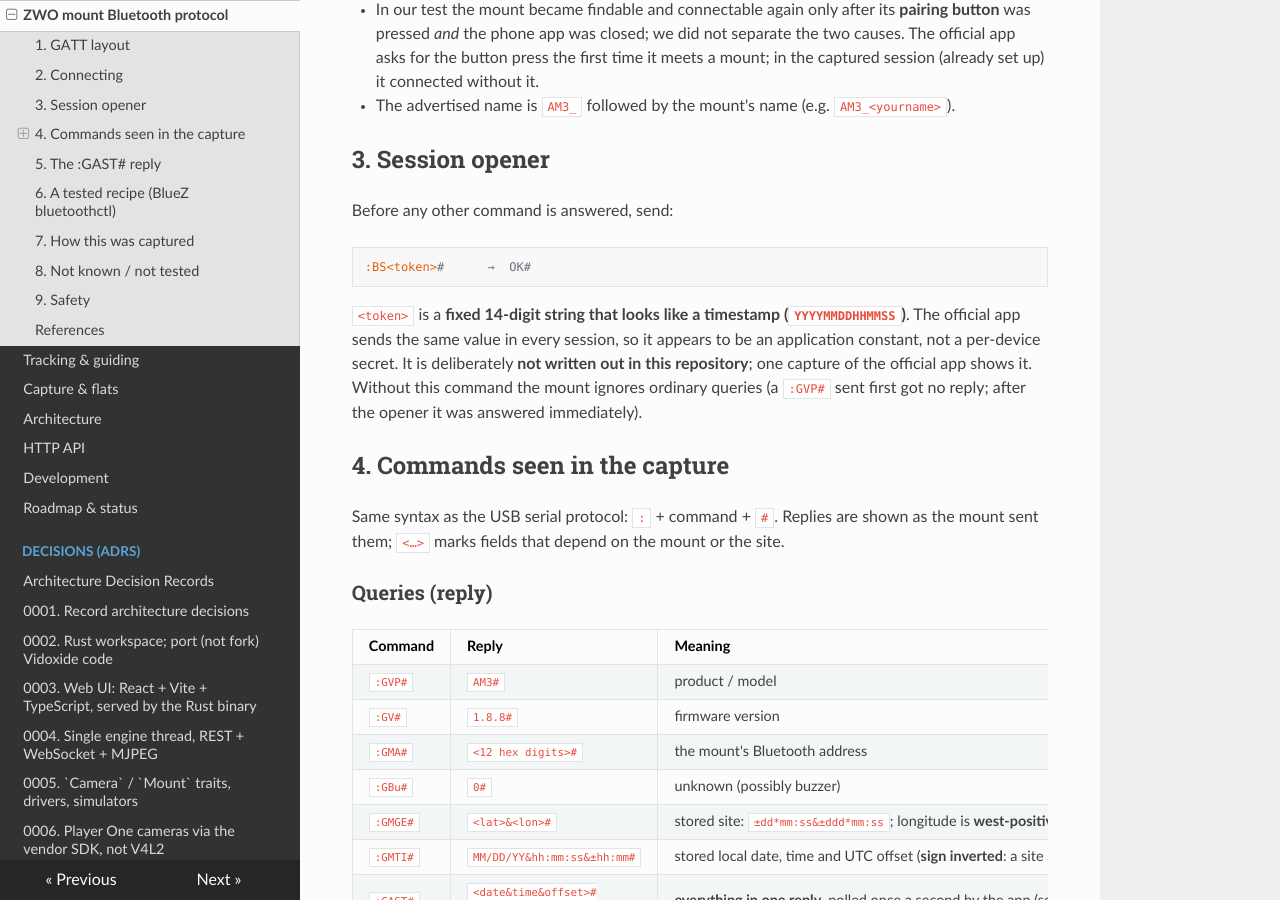
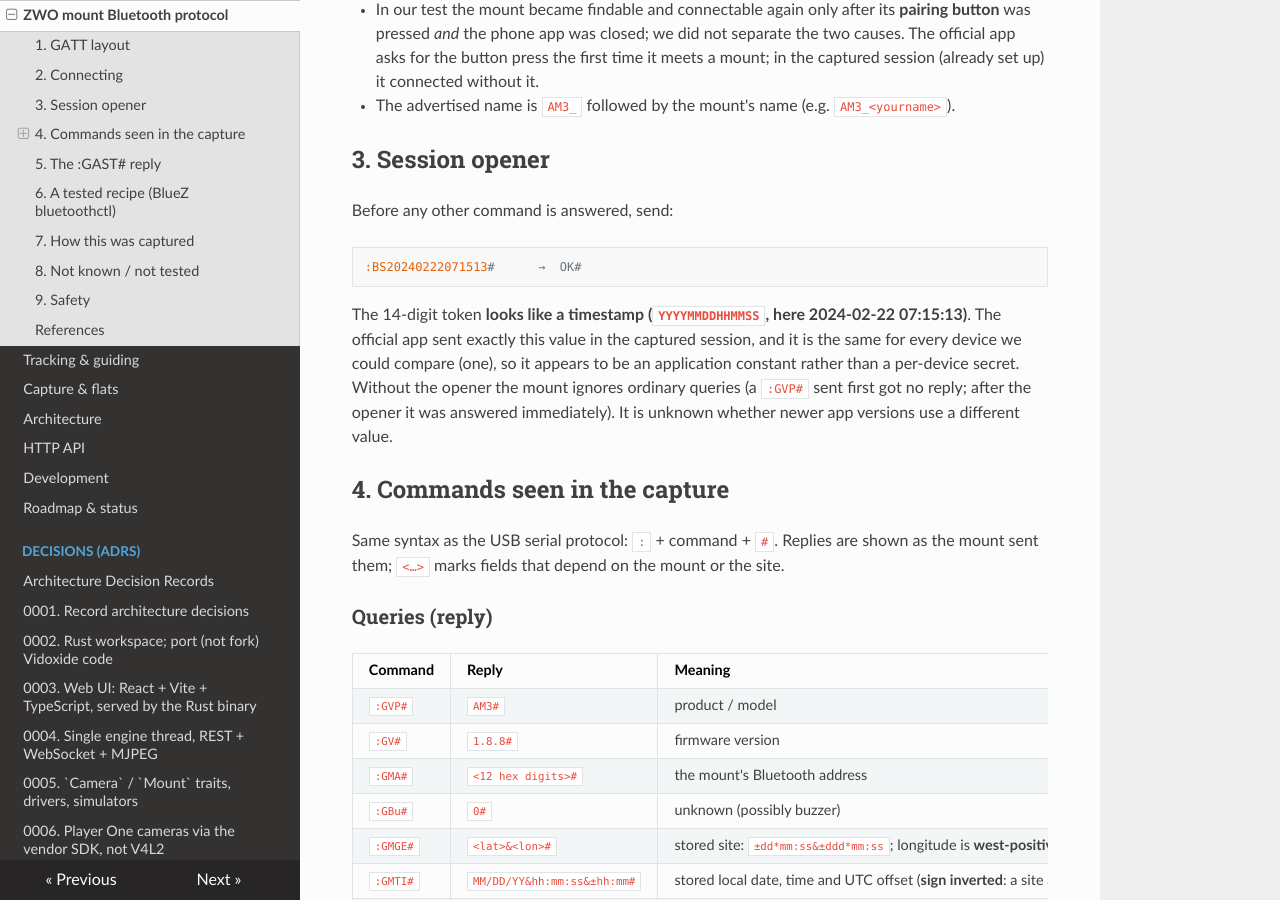
Before and after one commit to ddompe/rustflare, an MkDocs documentation site: the page built from docs/zwo-ble-protocol.md, in a window 1280 px wide and 900 px high, scrolled down 1399 px. Built offline with MkDocs 1.6.1, drawn with Linux system fonts in a browser that asks for light colours; nearby versions of some CDN libraries; some of the changed text lies outside the part shown.

Commit message:
ZWO BLE protocol doc: state the session opener value seen in the official app
Co-Authored-By: Claude Sonnet 5.5 <noreply@anthropic.com>

````diff
--- a/docs/zwo-ble-protocol.md
+++ b/docs/zwo-ble-protocol.md
@@ -2,7 +2,7 @@
 
 *Unofficial. Worked out from a packet capture of ZWO's own iPhone app talking to an AM3 and from read-only tests with a Raspberry Pi. Not affiliated with or endorsed by ZWO. Verified on **one** mount (AM3, firmware 1.8.8) only; other mounts (AM3N, AM5, AM5N) probably behave the same but nobody has checked.*
 
-**Summary.** The mount's Bluetooth Low Energy link is a plain *serial-over-BLE bridge*: the **same ASCII `:…#` command set** that the mount speaks over its USB serial port (see ZWO's *Serial Communication Protocol* v1.8 and INDIGO's `indigo_mount_asi` driver) is written to one GATT characteristic, and replies come back as notifications on the same characteristic. There is no BLE bonding or link encryption. The only extra step is a **session-opening command** (`:BS…#`) that the mount must receive before it answers anything else.
+**Summary.** The mount's Bluetooth Low Energy link is a plain *serial-over-BLE bridge*: the **same ASCII `:…#` command set** that the mount speaks over its USB serial port (see ZWO's *Serial Communication Protocol* v1.8 and INDIGO's `indigo_mount_asi` driver) is written to one GATT characteristic, and replies come back as notifications on the same characteristic. There is no BLE bonding or link encryption. The only extra step is a **session-opening command** (`:BS20240222071513#`) that the mount must receive before it answers anything else.
 
 ## 1. GATT layout
 
@@ -30,10 +30,10 @@
 Before any other command is answered, send:
 
 ```
-:BS<token>#      →  OK#
+:BS20240222071513#      →  OK#
 ```
 
-`<token>` is a **fixed 14-digit string that looks like a timestamp (`YYYYMMDDHHMMSS`)**. The official app sends the same value in every session, so it appears to be an application constant, not a per-device secret. It is deliberately **not written out in this repository**; one capture of the official app shows it. Without this command the mount ignores ordinary queries (a `:GVP#` sent first got no reply; after the opener it was answered immediately).
+The 14-digit token **looks like a timestamp (`YYYYMMDDHHMMSS`, here 2024-02-22 07:15:13)**. The official app sent exactly this value in the captured session, and it is the same for every device we could compare (one), so it appears to be an application constant rather than a per-device secret. Without the opener the mount ignores ordinary queries (a `:GVP#` sent first got no reply; after the opener it was answered immediately). It is unknown whether newer app versions use a different value.
 
 ## 4. Commands seen in the capture
 
@@ -99,7 +99,7 @@ connect <address>
 menu gatt
 select-attribute <device path>/service0028/char0029    # the 0000ff01 characteristic (BlueZ names may differ)
 notify on
-write "<hex of :BS<token>#>" 0 request    # → notification "OK#"
+write "<hex of :BS20240222071513#>" 0 request    # → notification "OK#"
 write "0x3a 0x47 0x56 0x50 0x23" 0 request   # ":GVP#" → "AM3#"
 notify off
 back
````
